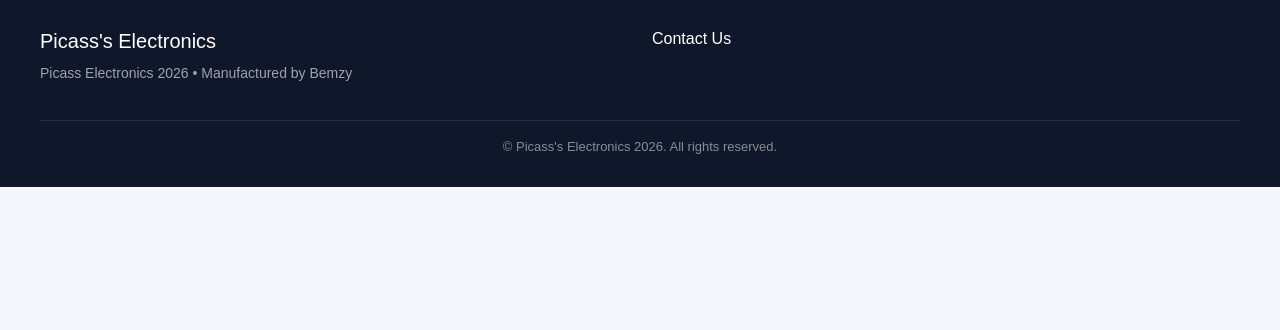
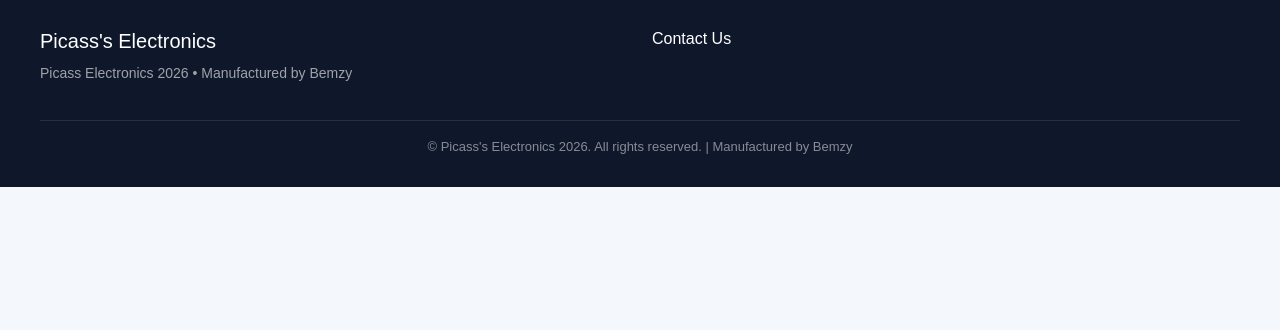
Before and after one commit to firstmeetemmanuel-maker/flask-app, a Flask app: page /admin in a window 1280 px wide. Shown: the part 421-751 px from the top of the page. Run offline with Flask 3, Linux system fonts and the light colour scheme; data that the repository does not hold is empty.

Commit message:
Add manufacturer info to footer in base.html

```diff
--- a/templates/base.html
+++ b/templates/base.html
@@ -258,7 +258,7 @@
       </div>
     </div>
     <div class="footer-bottom">
-      &copy; {{ shop_name or "Picass's Electronics" }} 2026. All rights reserved.
+      &copy; {{ shop_name or "Picass's Electronics" }} 2026. All rights reserved. | Manufactured by Bemzy
     </div>
   </footer>
 
```
